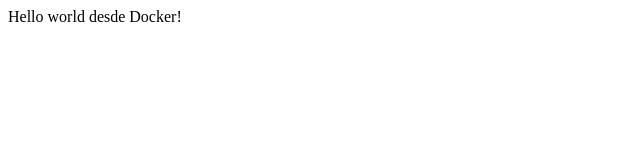
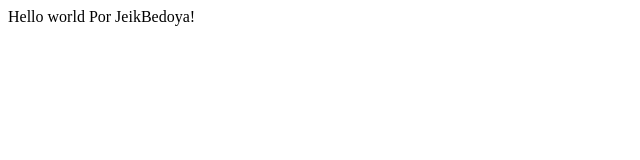
Before and after one commit to jeikbedoya/test-devops, a website: page public/index.html in a window 1280 px wide. Shown: the full height of the page, 0-640 px from the left. Drawn offline with Linux system fonts and the light colour scheme.

Commit message:
add change html

```diff
--- a/public/index.html
+++ b/public/index.html
@@ -7,6 +7,6 @@
     <title>Hola amigos</title>
 </head>
 <body>
-    Hello world desde Docker!
+    Hello world Por JeikBedoya!
 </body>
 </html>
```
